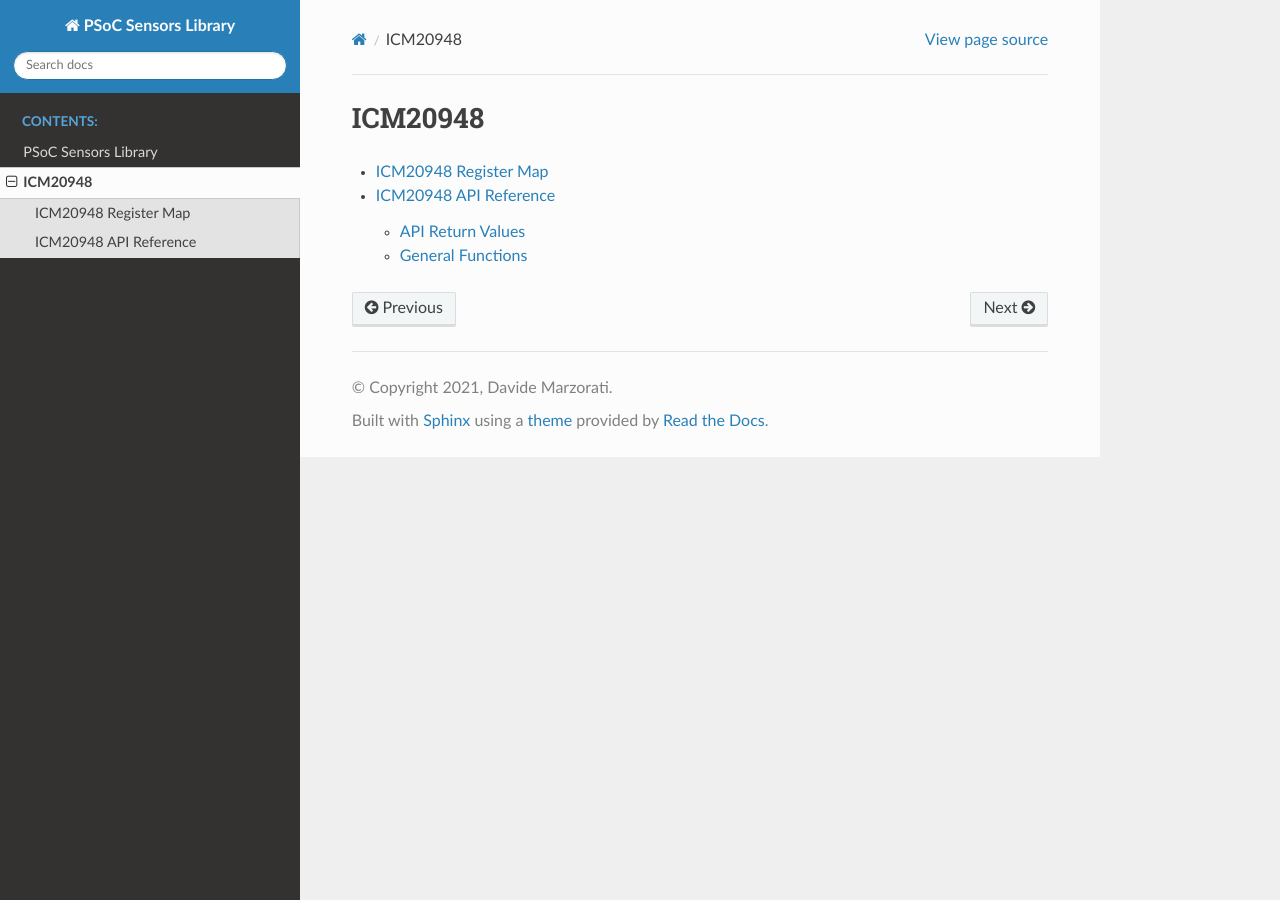
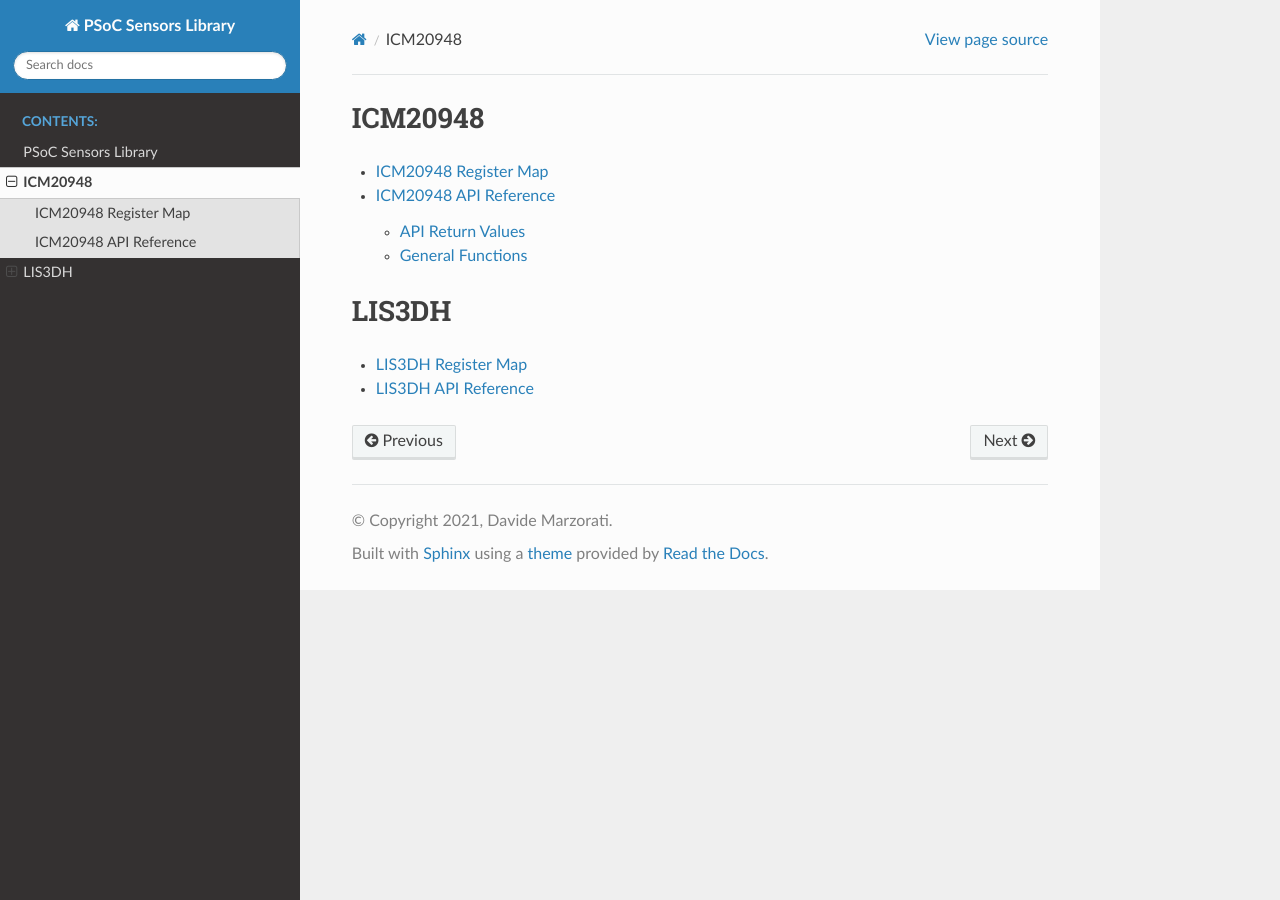
Before and after one commit to dado93/PSoC-Components-Library, a Sphinx documentation site: the page built from docs/api.rst, in a window 1280 px wide. Built offline with Sphinx 7.4.7 and the Read the Docs theme 2.0.0, drawn with Linux system fonts in a browser that asks for light colours; formulas are drawn with MathJax 3; the version number could not be read and is left out.

```diff
--- a/docs/api.rst
+++ b/docs/api.rst
@@ -6,3 +6,12 @@ ICM20948
 
    icm20948_reg
    icm20948_api
+
+LIS3DH
+========
+
+.. toctree::
+   :maxdepth: 2
+
+   lis3dh_reg
+   lis3dh_api
```
